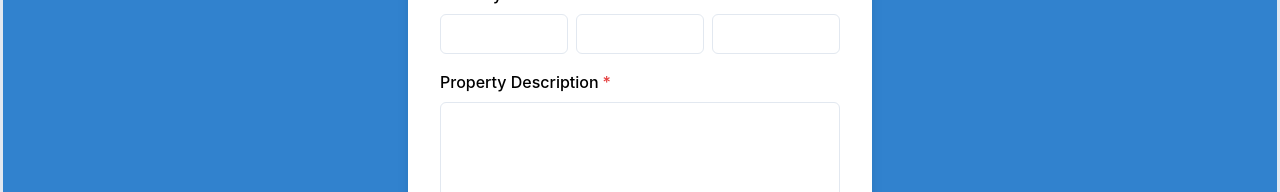
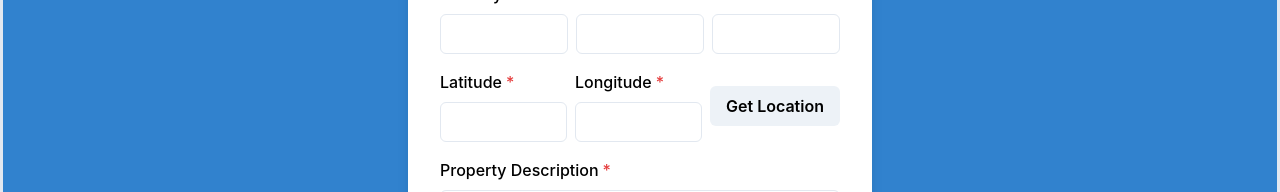
Before and after one commit to RajdevKapoor/Stay.in, a Next.js app in the folder stay-in/: page /propertyform in a window 1280 px wide. Shown: the part 536-728 px from the top of the page. Built offline with nearby package versions, Linux system fonts and the light colour scheme; a small style sheet from the web is missing.

Commit message:
Frontend: Added current location picker - WIP
- TODO: Fill values in form

```diff
--- a/stay-in/pages/propertyform.js
+++ b/stay-in/pages/propertyform.js
@@ -26,13 +26,24 @@ import ImageUpload from "../components/propertyForm/fileUpload";
 import { useEffect } from "react";
 import { useRouter } from "next/router";
 
-export default function PropertyForm() {
+// export default function PropertyForm() {
+  export default function PropertyForm() {
   //const [showPassword, setShowPassword] = useState(false);
 
   const toast = useToast();
   const router = useRouter();
 
+  const getUserLocation =  async ()=>{
+    navigator.geolocation.getCurrentPosition(function(position) {
+      console.log("Latitude is :", position.coords.latitude);
+      console.log("Longitude is :", position.coords.longitude);
+    });
+  }
+
   const submitForm = async (event) => {
+
+    // getUserLocation();
+
     event.preventDefault();
     const res = await fetch("/api/addProperty", {
       body: JSON.stringify({
@@ -102,6 +113,7 @@ export default function PropertyForm() {
           <Heading fontSize={"4xl"} textAlign={"center"} className="main-text">
             List Your Property!
           </Heading>
+          {/* <Button onClick={getUserLocation}>Location</Button> */}
           <Text fontSize={"lg"} color={"whiteAplha.900"} className="sub-text">
             Fill these details to add your property
           </Text>
@@ -167,6 +179,26 @@ export default function PropertyForm() {
                 </Box>
               </HStack>
 
+              <HStack>
+                <Box>
+                  <FormControl id="latitude" isRequired>
+                    <FormLabel>Latitude</FormLabel>
+                    <Input type="number" />
+                  </FormControl>
+                </Box>
+
+                <Box>
+                  <FormControl id="longitude" isRequired>
+                    <FormLabel>Longitude</FormLabel>
+                    <Input type="number" />
+                  </FormControl>
+                </Box>
+
+                <Box>
+                  <Button onClick={getUserLocation}>Get Location</Button>
+                </Box>
+              </HStack>
+
               <FormControl id="description" isRequired>
                 <FormLabel>Property Description</FormLabel>
 
@@ -176,9 +208,9 @@ export default function PropertyForm() {
                 {/* <Textarea type="textarea" id="autosize" /> */}
               </FormControl>
 
-              <Box>
+              {/* <Box>
                 <ImageUpload/>
-                </Box>
+                </Box> */}
 
               <Box>
                 <FormControl id="lat" isRequired>
```
